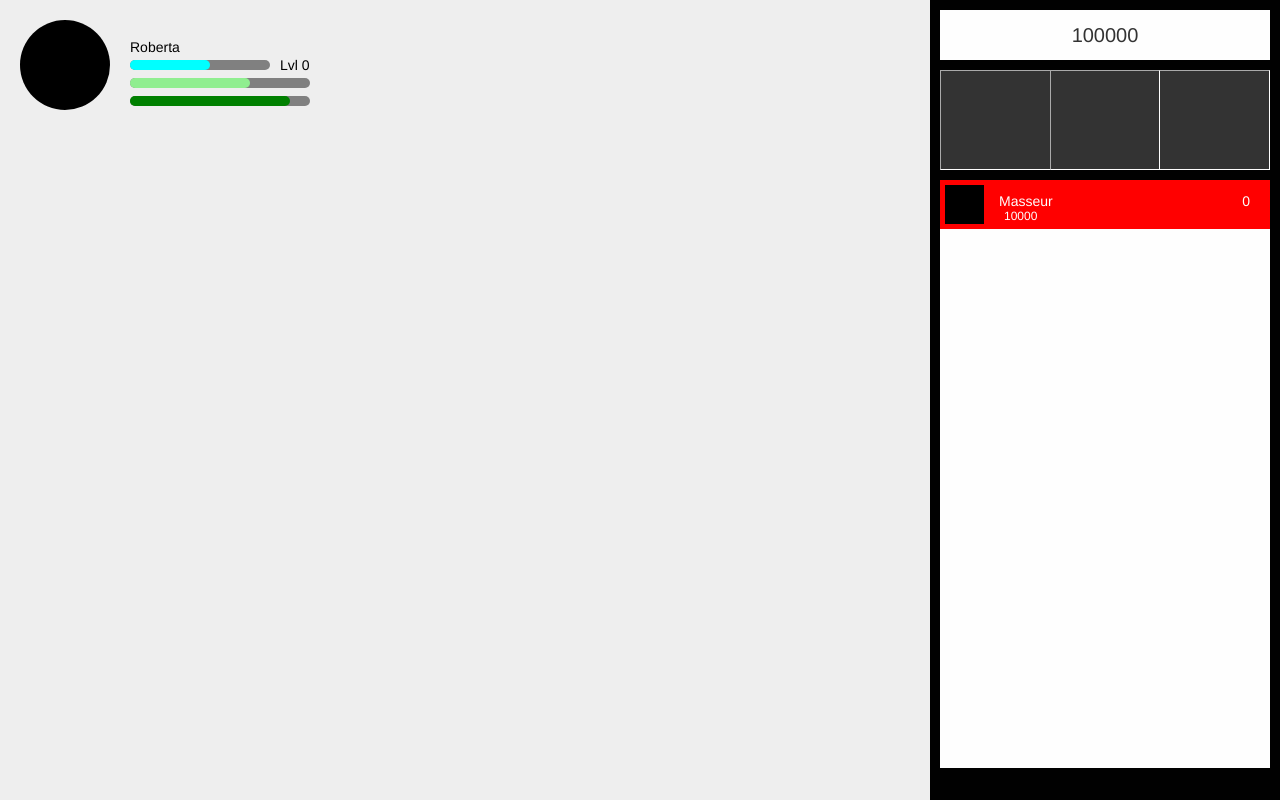
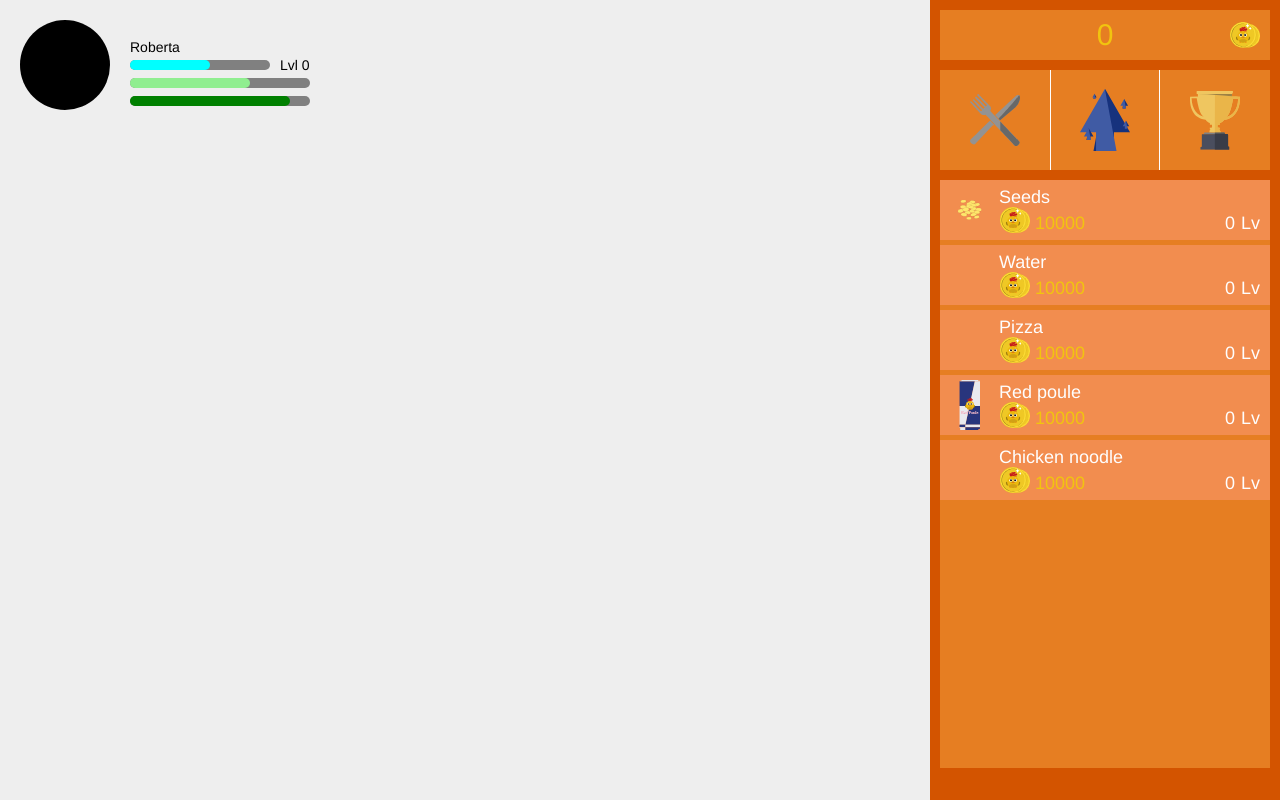
Before and after one commit to BereniceDavid/a_chicken_life, a website: page index.html in a window 1280 px wide. Drawn offline with Linux system fonts and the light colour scheme.

Commit message:
avancement font-end

```diff
--- a/index.html
+++ b/index.html
@@ -40,39 +40,47 @@
 	<div class="upgrades">
 		<div class="eggs">
 			<div class="eggs_content">
-				<span class="number_eggs">100000</span>
+				<span class="number_eggs">0</span><img src="src/images/gold.svg" class="gold">
 			</div>
 		</div>
 		<div class="tabs">
 			<div class="tabs_content">
 				<ul>
-					<li value="1"></li>
-					<li value="2"></li>
-					<li value="3"></li>
+					<li value="1">
+						<img src="src/images/consumables.svg" class="consumables">
+					</li>
+					<li value="2">
+						<img src="src/images/improvement.svg" class="improvement">
+					</li>
+					<li value="3">
+						<img src="src/images/coupe.svg" class="achievement">
+					</li>
 				</ul>
 			</div>
 		</div>
 		<div class="list_upgrades">
 			<div class="improvements_content is-selected">
 				<ul>
-					<li><span class="logo_upgrade"></span><span class="name_upgrade">Masseur</span><span class="price_upgrade">10000</span><span class="number_upgrade">0</span></li>
+					<li><span class="logo_upgrade"><img src="src/images/seeds.svg" class="seeds_icon"></span><span class="name_upgrade">Seeds</span><img src="src/images/gold.svg" class="gold_icon"><span class="price_upgrade">10000</span><span class="unit_lvl">Lv</span><span class="number_upgrade">0</span></li>
+					<li><span class="logo_upgrade"></span><span class="name_upgrade">Water</span><img src="src/images/gold.svg" class="gold_icon"><span class="price_upgrade">10000</span><span class="unit_lvl">Lv</span><span class="number_upgrade">0</span></li>
+					<li><span class="logo_upgrade"></span><span class="name_upgrade">Pizza</span><img src="src/images/gold.svg" class="gold_icon"><span class="price_upgrade">10000</span><span class="unit_lvl">Lv</span><span class="number_upgrade">0</span></li>
+					<li><span class="logo_upgrade"><img src="src/images/redpoule.svg" class="redpoule_icon"></span><span class="name_upgrade">Red poule</span><img src="src/images/gold.svg" class="gold_icon"><span class="price_upgrade">10000</span><span class="unit_lvl">Lv</span><span class="number_upgrade">0</span></li>
+					<li><span class="logo_upgrade"></span><span class="name_upgrade">Chicken noodle</span><img src="src/images/gold.svg" class="gold_icon"><span class="price_upgrade">10000</span><span class="unit_lvl">Lv</span><span class="number_upgrade">0</span></li>
 				</ul>
 			</div>
 			<div class="consumables_content">
 				<ul>
-					<li></li>
-					<li></li>
-					<li></li>
-					<li></li>
-					<li></li>
+				<li><span class="logo_upgrade"></span><span class="name_upgrade">Masseur</span><img src="src/images/gold.svg" class="gold_icon"><span class="price_upgrade">10000</span><span class="unit_lvl">Lv</span><span class="number_upgrade">0</span></li>
+					<li><span class="logo_upgrade"></span><span class="name_upgrade">Masseur</span><img src="src/images/gold.svg" class="gold_icon"><span class="price_upgrade">10000</span><span class="unit_lvl">Lv</span><span class="number_upgrade">0</span></li><li><span class="logo_upgrade"></span><span class="name_upgrade">Masseur</span><img src="src/images/gold.svg" class="gold_icon"><span class="price_upgrade">10000</span><span class="unit_lvl">Lv</span><span class="number_upgrade">0</span></li>
+					<li><span class="logo_upgrade"></span><span class="name_upgrade">Masseur</span><img src="src/images/gold.svg" class="gold_icon"><span class="price_upgrade">10000</span><span class="unit_lvl">Lv</span><span class="number_upgrade">0</span></li>
 				</ul>
 			</div>
 			<div class="boosts_content">
 				<ul>
-					<li></li>
-					<li></li>
-					<li></li>
-					<li></li>
+					<li><span class="logo_upgrade"></span><span class="name_upgrade">Masseur</span><img src="src/images/gold.svg" class="gold_icon"><span class="price_upgrade">10000</span><span class="unit_lvl">Lv</span><span class="number_upgrade">0</span></li>
+					<li><span class="logo_upgrade"></span><span class="name_upgrade">Masseur</span><img src="src/images/gold.svg" class="gold_icon"><span class="price_upgrade">10000</span><span class="unit_lvl">Lv</span><span class="number_upgrade">0</span></li><li><span class="logo_upgrade"></span><span class="name_upgrade">Masseur</span><img src="src/images/gold.svg" class="gold_icon"><span class="price_upgrade">10000</span><span class="unit_lvl">Lv</span><span class="number_upgrade">0</span></li>
+					<li><span class="logo_upgrade"></span><span class="name_upgrade">Masseur</span><img src="src/images/gold.svg" class="gold_icon"><span class="price_upgrade">10000</span><span class="unit_lvl">Lv</span><span class="number_upgrade">0</span></li><li><span class="logo_upgrade"></span><span class="name_upgrade">Masseur</span><img src="src/images/gold.svg" class="gold_icon"><span class="price_upgrade">10000</span><span class="unit_lvl">Lv</span><span class="number_upgrade">0</span></li>
+					<li><span class="logo_upgrade"></span><span class="name_upgrade">Masseur</span><img src="src/images/gold.svg" class="gold_icon"><span class="price_upgrade">10000</span><span class="unit_lvl">Lv</span><span class="number_upgrade">0</span></li>
 				</ul>
 			</div>
 		</div>
--- a/src/css/style.css
+++ b/src/css/style.css
@@ -157,7 +157,7 @@ body {
 	height: 100%;
 	width: 350px;
 	padding: 10px;
-	background-color: #010101;
+	background-color: #d35400;
 }
 
 	/** eggs_count **/
@@ -166,7 +166,7 @@ body {
 {
 	height: 50px;
 	z-index: 10;
-	background-color: #fefefe;
+	background-color: #e67e22;
 }
 
 .eggs_content
@@ -178,12 +178,21 @@ body {
 
 .eggs_content .number_eggs
 {
-	color: #333333;
-	font-size: 20px;
+	color: #f1c40f;
+	font-size: 30px;
 	position: absolute;
 	top: 50%;
 	left: 50%;
 	transform: translateY(-50%) translateX(-50%);
+}
+
+.gold
+{
+	width: 30px;
+	position: absolute;
+	top: 50%;
+	right: 10px;
+	transform: translateY(-50%);
 }
 
 	/** tabs **/
@@ -193,7 +202,7 @@ body {
 	margin-top: 10px;
 	height: 100px;
 	z-index: 10;
-	background-color: #fefefe;
+	background-color: #e67e22;
 }
 
 .tabs_content
@@ -210,26 +219,31 @@ body {
 
 .tabs_content ul li
 {
-	background-color: #333333;
+	background-color: #e67e22;
 	width: 110px;
 	height: 100px;
 	display: inline-block;
-	border: 1px #fefefe inset;
+	position: relative;
 }
 
-.tabs_content ul li:nth-child(1)
+.tabs_content ul li:hover
 {
-	border-right: none;
+	cursor: pointer;
 }
 
-.tabs_content ul li:nth-child(3)
+.tabs_content ul li:nth-child(2)
 {
-	border-left: none;
+	border-right: 1px #fefefe solid;
+	border-left: 1px #fefefe solid;
 }
 
-.tabs_content ul li a
+.improvement, .consumables, .achievement
 {
-
+	position: absolute;
+	top: 50%;
+	left: 50%;
+	transform: translateX(-50%) translateY(-50%);
+	width: 50px;
 }
 
   /** consumable **/
@@ -239,7 +253,7 @@ body {
 	margin-top: 10px;
 	height: 588px;
 	z-index: 10;
-	background-color: #fefefe;
+	background-color: #e67e22;
 	overflow: auto;
 }
 
@@ -258,11 +272,16 @@ body {
 {
 	display: inline-block;
 	width: 100%;
-	height: 50px;
+	height: 60px;
 	padding: 5px;
-	background-color: red;
-	border-bottom: 1px #fefefe inset;
+	background-color: #f28d4f;
+	margin-bottom: 5px;
 	position: relative;
+}
+
+.consumables_content ul li:hover, .boosts_content ul li:hover, .improvements_content ul li:hover
+{
+	cursor: pointer;
 }
 
 .boosts_content
@@ -281,47 +300,79 @@ body {
 	display: block;
 }
 
+.improvements_content.is-selected ul li
+{
+	background-color: #f28d4f;
+}
+
 /** content_list **/
 
 .logo_upgrade
 {
-	background-color: #000;
-	width: 39px;
-	height: 39px;
+	width: 49px;
+	height: 49px;
 	display: block;
+	position: relative;
+}
+
+.seeds_icon, .redpoule_icon
+{
+	position: absolute;
+	top: 50%;
+	left: 50%;
+	transform: translateY(-50%) translateX(-50%);
+}
+
+.redpoule_icon
+{
+	height: 50px;
 }
 
 .name_upgrade
 {
 	position: absolute;
-	top: 40%;
+	top: 25%;
 	left: 59px;
 	transform: translateY(-40%);
 	color: #fefefe;
-	font-size: 14px;
+	font-size: 18px;
 }
 
 .price_upgrade
 {
 	position: absolute;
-	bottom: 0;
-	left: 64px;
-	transform: translateY(-60%);
-	color: #fefefe;
-	font-size: 12px;
+	top: 80%;
+	left: 95px;
+	transform: translateY(-80%);
+	font-size: 18px;
+	color: #f1c40f;
+}
+
+.gold_icon
+{
+	width: 30px;
+	position: absolute;
+	top: 80%;
+	left: 60px;
+	transform: translateY(-80%);
 }
 
 .number_upgrade
 {
 	position: absolute;
-	top: 40%;
-	right: 20px;
-	transform: translateY(-40%);
+	top: 80%;
+	right: 35px;
+	transform: translateY(-80%);
 	color: #fefefe;
-	font-size: 14px;
+	font-size: 18px;
 }
 
-
-
-/*<span class="name_upgrade">Masseur</span><span class="price_upgrade">10000OEUFS</span><span class="number_upgrade"></span></li>
-*/
+.unit_lvl
+{
+	position: absolute;
+	top: 80%;
+	right: 10px;
+	transform: translateY(-80%);
+	color: #fefefe;
+	font-size: 18px;
+}
--- a/src/js/script.js
+++ b/src/js/script.js
@@ -22,8 +22,11 @@ boosts_content       = upgrades.querySelector('.boosts_content');
 for (i=0; i < list_container_content.length ; i++){
 
 list_container_content[i].addEventListener("click", function(){
-
 	var value_list = this.getAttribute('value');
+	for (i=0; i < list_container_content.length ; i++){
+		list_container_content[i].style.backgroundColor = "#e67e22";
+	}
+	this.style.backgroundColor = "#f28d4f";
 	if (value_list == 1){
 		improvements_content.classList.add('is-selected');
 		boosts_content.classList.remove('is-selected');
```
Also changed, not shown: src/images/consumables.svg (added), src/images/coupe.svg (added), src/images/gold.svg (added), src/images/improvement.svg (added), src/images/redpoule.svg (added), src/images/seeds.svg (added), water.svg (added), 1 other file.
